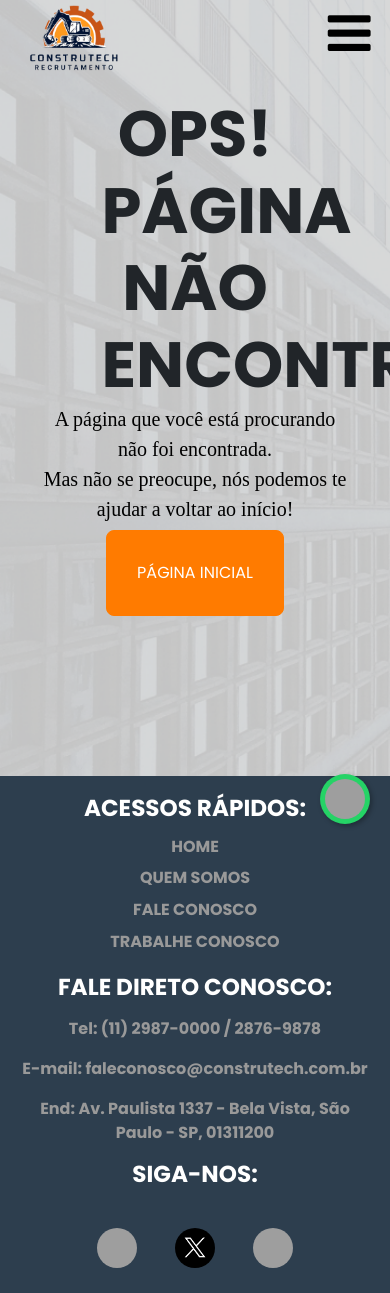
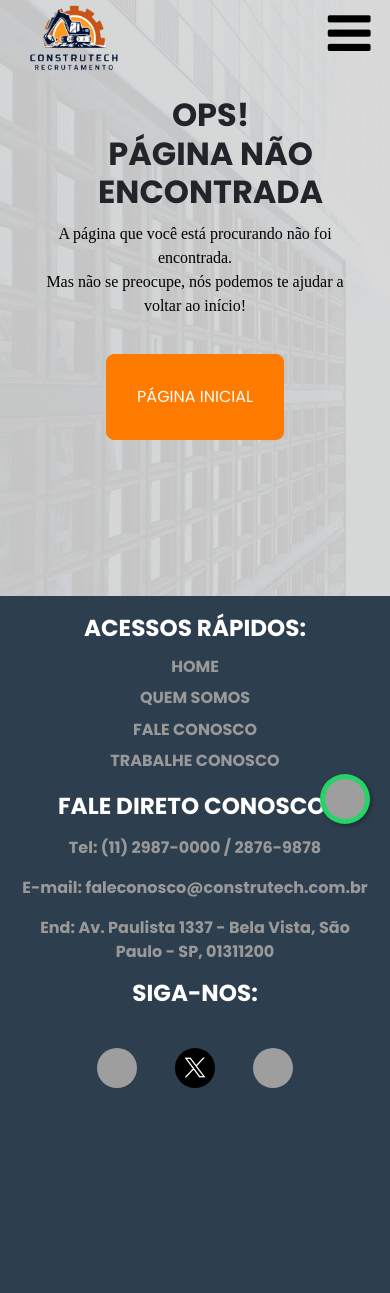
Before and after one commit to robertoscolar/plataforma-rh, a PHP site: page /404.php in a window 390 px wide; the page is wider, and only the part inside the window is pictured. After the commit the page ends 1088 px from the top of that part, so only its background shows below. Run offline with PHP 8.4, Linux system fonts and the light colour scheme; some web fonts are replaced; grey boxes are pictures that could not be loaded.

Commit message:
Ajuste Responsivo (Index e 404)

```diff
--- a/css/404.css
+++ b/css/404.css
@@ -1,4 +1,4 @@
-/* Estilo para a página de erro 404 */
+/* Background do erro */
 .conteudo_erro {
     background-image: url('../images/images/background/body_backgroud.png');
     width: 100%;
@@ -9,87 +9,88 @@
     background-repeat: no-repeat;
     background-size: cover;
 }
-/*
-.conteudo_principal {
-    text-align: center;
-} */
 
+/* Container centralizado */
 .container_conteudo_erro {
     margin: auto;
     width: 80%;
     text-align: center;
+    /* max-width: 1200px; */
 }
 
+/* Título */
+.titulo {
+    margin: auto;
+
+    font-size: 400%;
+    font-weight: bold;
+    margin-bottom: 30px;
+    font-family: 'Poppins', sans-serif;
+    text-align: center;
+    word-wrap: break-word;
+    overflow-wrap: break-word;
+    hyphens: auto;
+}
+
+/* Subtítulo */
 .subtitulo {
     font-weight: 450;
 }
 
-.titulo {
-    font-size: 400%;
-    font-weight: bold;
-    margin-bottom: 30px;
-    font-family: 'Poppins', sans-serif;
-    margin: auto;
-}
-
+/* Mensagem de erro */
 .mensagem_erro {
     font-family: 'Kiwi Maru', serif;
     font-size: 20px;
     color: #000000;
     margin-top: 10px;
-    margin:auto;
     text-align: center;
 }
 
+/* Botões */
 .botao_1 {
-    padding: 30px;
-    border-radius: 8px 8px 8px 8px;
+    border-radius: 8px;
     border: 1px solid #ff7b00;
     font-family: 'Poppins', sans-serif;
     background-color: #ff7b00;
     font-weight: 500;
     color: #fff;
-    margin-top: 2%;
+    margin-top: 20px;
+    display: inline-block;
+    transition: transform 0.3s ease, box-shadow 0.3s ease;
+    cursor: pointer;
 }
 
-.botao_1 a,
-.botao_2 a {
+.botao_1 a {
     text-decoration: none;
     color: #fff;
 }
 
 .botao_1:hover {
-    background-color: #000000; /* Mudança de cor */
-    transform: translateX(3px); /* O botão sobe */
-    box-shadow: 0px 5px 10px rgba(0, 0, 0, 0.90); /* Sombra suave ao passar o mouse */
+    background-color: #000000;
+    transform: translateX(3px);
+    box-shadow: 0px 5px 10px rgba(0, 0, 0, 0.90);
 }
 
-button {
-    transition: transform 0.3s ease, box-shadow 0.3s ease;
+button:active {
+    transform: translateY(1px);
+    box-shadow: 0 3px 10px rgba(0, 0, 0, 0.1);
 }
+/* RESPONSIVO */
 
-.button:active {
-    transform: translateY(1px); /* Efeito de "pressionamento" */
-    box-shadow: 0 3px 10px rgba(0, 0, 0, 0.1); /* Sombra mais sutil no clique */
+
+
+@media only screen and (max-width: 768px) {
+    .titulo {
+        font-size: 200%;
+        margin: auto;
+        width: 110%;
+    }
+
+    .subtitulo {
+        font-size: 1rem;
+    }
+
+    .mensagem_erro {
+        font-size: 16px;
+    }
 }
-
-/* Rodapé
-.rodape {
-    display: flex;
-    background-color: #2D3E4E;
-    width: 100%;
-    justify-content: left;
-    padding-top: 2%;
-}
-
-.container_rodape {
-    width: 80%;
-    display: flex;
-    gap: 0px;
-}
-
-.titulo_rodape {
-    color: #fff;
-    font-weight: bold;
-    font-size: 150%;
-} */
--- a/css/main.css
+++ b/css/main.css
@@ -12,6 +12,24 @@
     100% {
         opacity: 1;
         transform: translateY(0);
+    }
+}
+
+@keyframes fadeInOpacity {
+    0% {
+        opacity: 0;
+    }
+    100% {
+        opacity: 1;
+    }
+}
+
+@keyframes fadeOutOpacity {
+    0% {
+        opacity: 1;
+    }
+    100% {
+        opacity: 0;
     }
 }
 
@@ -424,23 +442,7 @@ button {
 
 }
 
-@keyframes fadeInOpacity {
-    0% {
-        opacity: 0;
-    }
-    100% {
-        opacity: 1;
-    }
-}
 
-@keyframes fadeOutOpacity {
-    0% {
-        opacity: 1;
-    }
-    100% {
-        opacity: 0;
-    }
-}
 
 
 /* RODAPÉ RESPONSIVO */
@@ -465,13 +467,13 @@ button {
         width: 50px;
         height: 50px;
     }
-
 }
 
 @media only screen and (max-width: 768px) {
 
     .conteudo_principal {
         padding-top: 120px;
+        padding-bottom: 40%;
     }
 
     .whatsapp-float {
```
